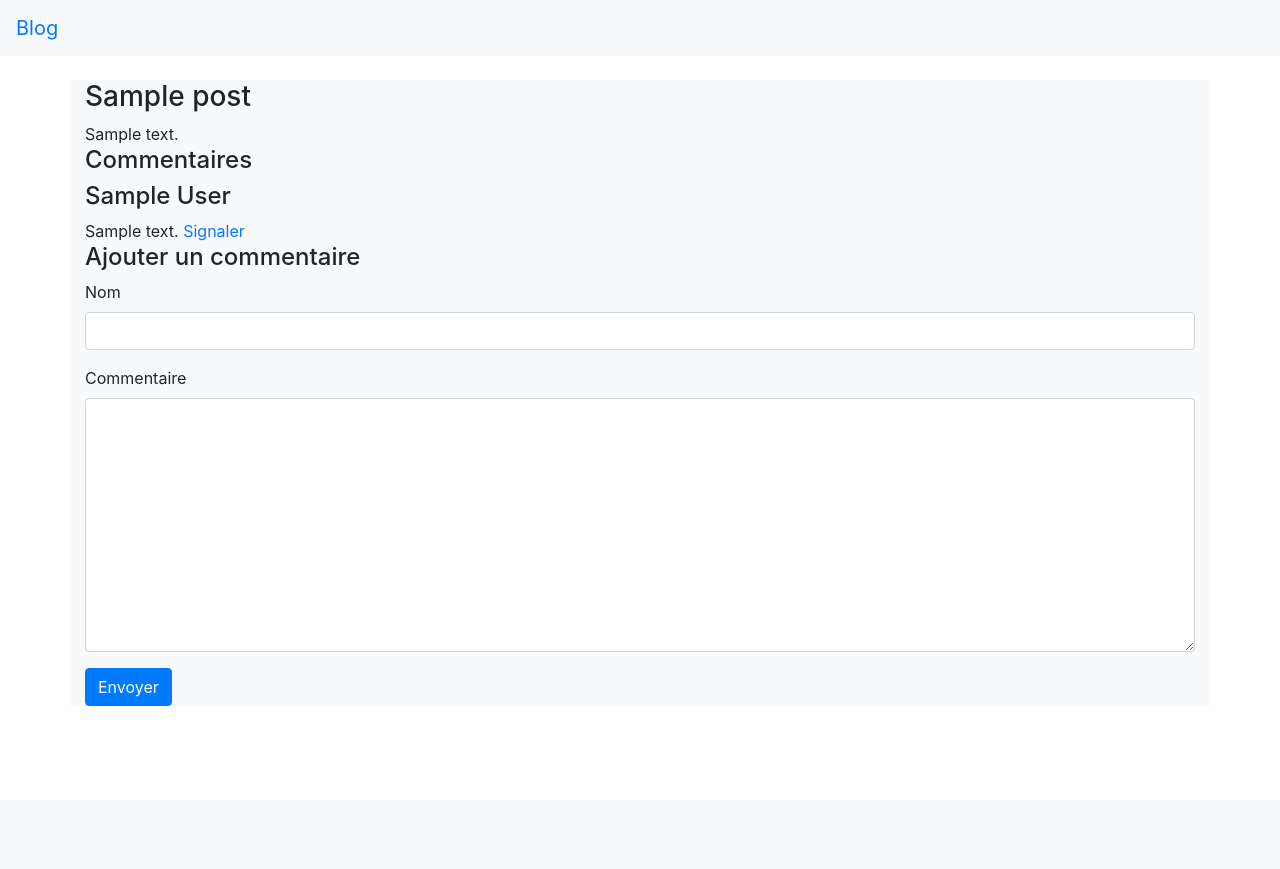
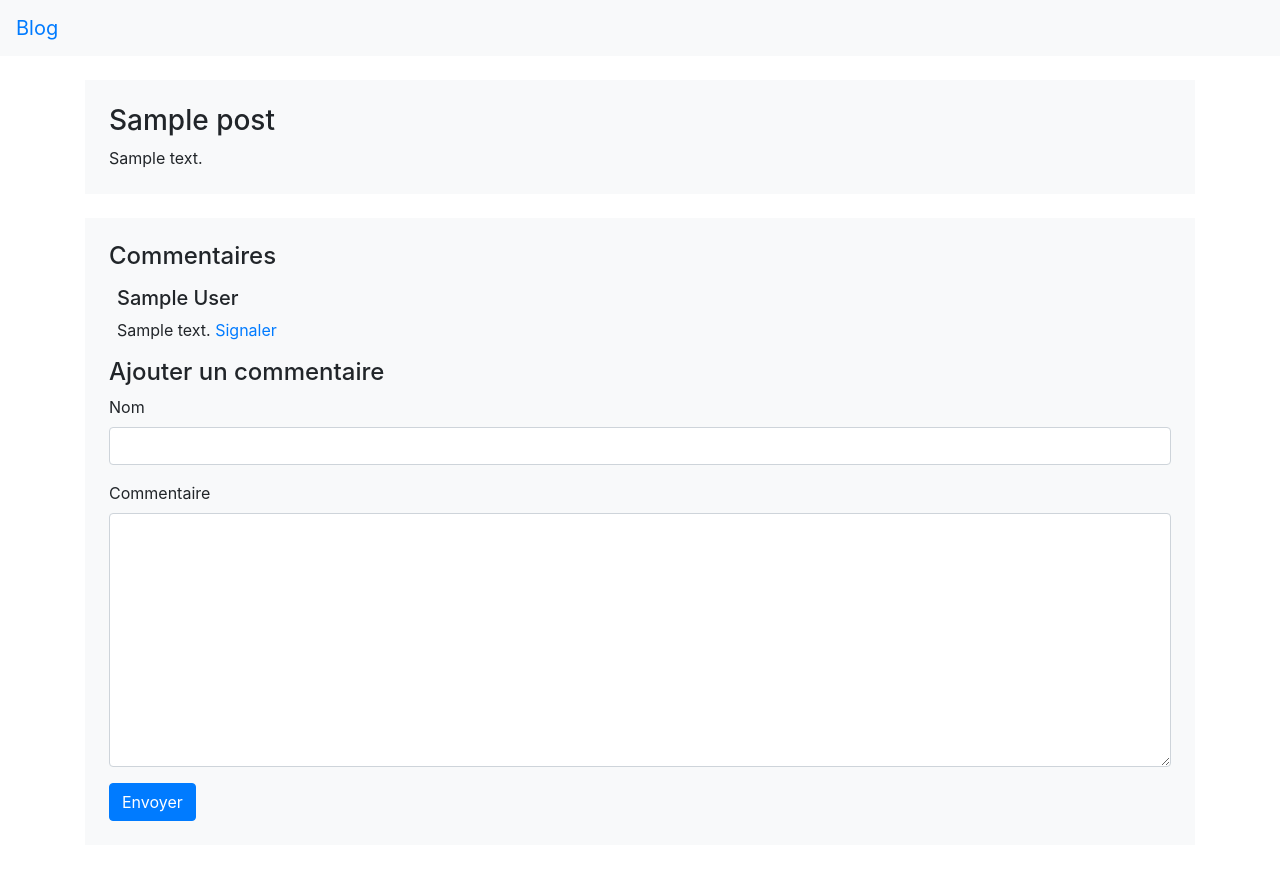
Before and after one commit to Igor-Nosatov/simple-mvc-blog, a PHP site: page /post/1 in a window 1280 px wide. Before the commit the page ends 706 px from the top, so only its background shows below. Run offline with PHP 8.4, Linux system fonts and the light colour scheme; tables that the repository leaves empty or names only in its code hold one stand-in row (values such as "Sample post"); some libraries are stand-ins or nearby versions.

Commit message:
various html improvements

```diff
--- a/App/View/adminPanel.php
+++ b/App/View/adminPanel.php
@@ -2,6 +2,8 @@
 $title = 'Admin';
 ob_start();
 ?>
+
+<h1 class="mb-4">Administration</h1>
 
 <a href="/writePost">Ajouter un post</a>
 
--- a/App/View/listPosts.php
+++ b/App/View/listPosts.php
@@ -6,7 +6,7 @@ ob_start();
 <?php
 foreach ($posts as $post):
 ?>
-    <article class="post">
+    <article class="post mb-4 p-4 bg-light">
         <header class="post-header">
             <a href="/post/<?= $post->getId() ?>">
                 <h3 class="post-heading">
--- a/App/View/login.php
+++ b/App/View/login.php
@@ -2,6 +2,8 @@
 $title = 'login';
 ob_start();
 ?>
+
+<h1 class="mb-4">Connexion</h1>
 
 <form action="/authenticate" method="post" class="login-form">
     <div class="form-group">
--- a/App/View/post.php
+++ b/App/View/post.php
@@ -3,7 +3,7 @@ $title = 'blog';
 ob_start();
 ?>
 
-<article class="post--single">
+<article class="post--single bg-light p-4 mb-4">
     <header class="post-header">
         <h3 class="post-heading">
             <?= $post->getTitle() ?>
@@ -12,23 +12,20 @@ ob_start();
     <?= $post->getContent() ?>
 </article>
 
-<section>
-    <h4>Commentaires</h4>
-    <?php
-    foreach ($comments as $comment):
-    ?>
-        <article class="comment">
+<section class="bg-light p-4">
+    <h4>Commentaires</h5>
+
+    <?php foreach ($comments as $comment): ?>
+        <article class="comment p-2 mb-2">
             <header class="comment-header">
-                <h4 class="comment-heading">
+                <h5 class="comment-heading">
                     <?= htmlspecialchars($comment->getAuthor()) ?>
-                </h4>
+                </h5>
             </header>
             <?= nl2br(htmlspecialchars($comment->getContent())) ?>
             <a href="/flagComment/<?= $comment->getId() ?>">Signaler</a>
         </article>
-    <?php
-    endforeach;
-    ?>
+    <?php endforeach; ?>
 
     <h4>Ajouter un commentaire</h4>
     <form action="/addComment/<?= $post->getId() ?>" method="post" class="comment-form">
--- a/App/View/template.php
+++ b/App/View/template.php
@@ -26,7 +26,7 @@
         ?>
         </nav>
     </header>
-    <main class="container bg-light my-4">
+    <main class="container bg-white my-4">
         <?php
         if (isset($_SESSION['flash']))
         {
```
Also changed, not shown: App/View/updatePost.php (+10 -4 lines), App/View/writePost.php (+11 -5 lines), App/View/404.php (line endings or trailing spaces).
